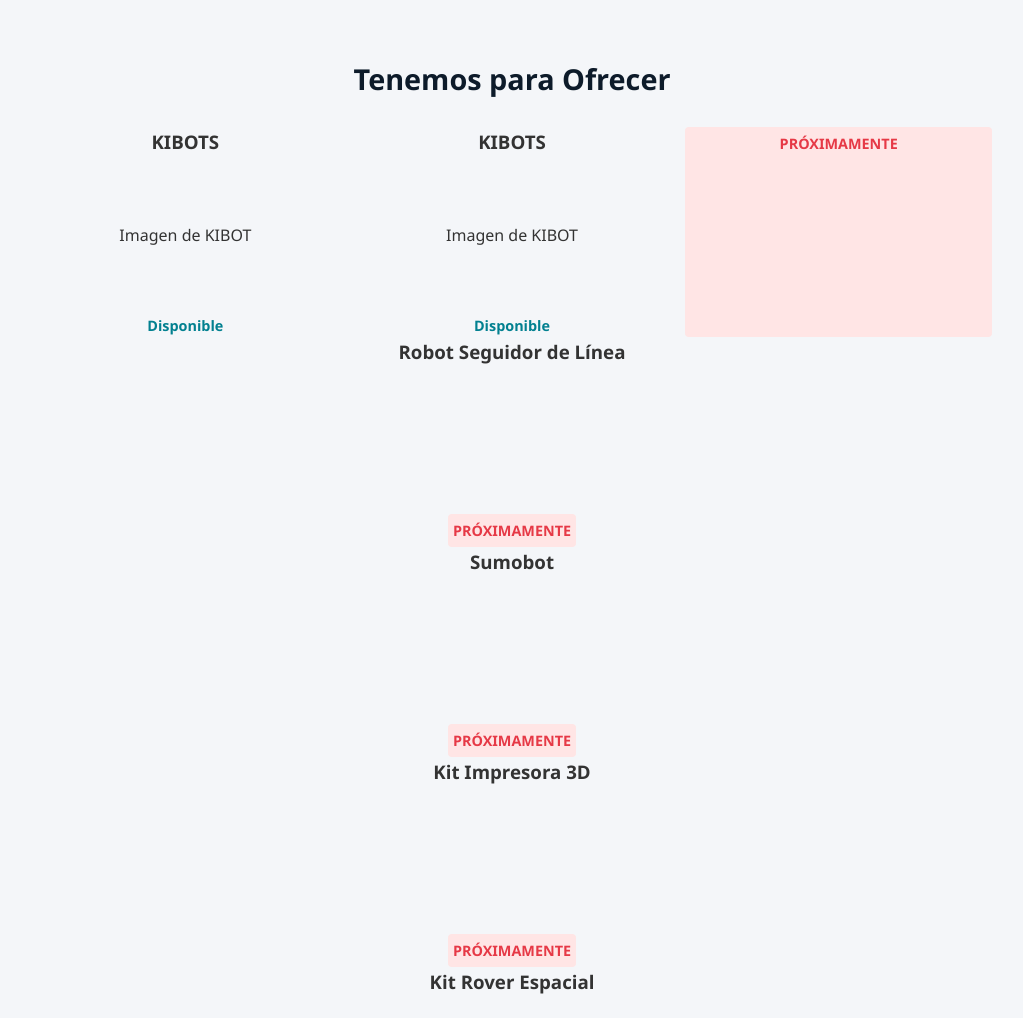
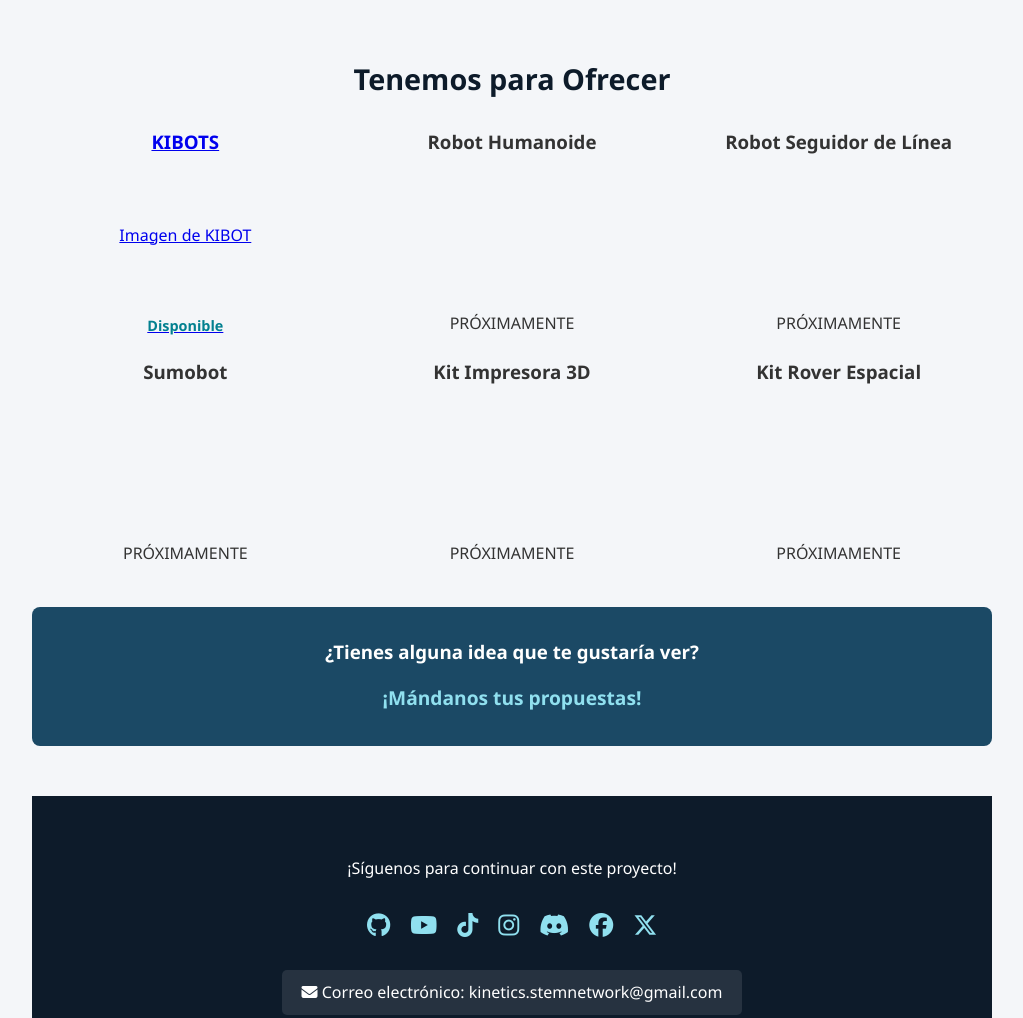
Before and after one commit to Kinetics-STEM-Network/kinetics-stem-network.github.io, a plain HTML site: page index.html in a window 1280 px wide. Shown: the part 1140-2158 px from the top of the page, without its empty margins (128-1151 px from the left). Drawn offline with Linux system fonts and the light colour scheme.

Commit message:
Update index.html

```diff
--- a/index.html
+++ b/index.html
@@ -66,36 +66,37 @@
     <section class="container catalog-section">
         <h2>Tenemos para Ofrecer</h2>
 <div class="catalog-grid">
-            <div class="catalog-card featured">
-                <h3>KIBOTS</h3>
-                <div class="thumb">Imagen de KIBOT</div>
-                <p class="status">Disponible</p>
-            </div>
-           <a href="kibots.html" class="catalog-card featured card-link">
+    <a href="kibots.html" class="catalog-card featured">
         <h3>KIBOTS</h3>
         <div class="thumb">Imagen de KIBOT</div>
         <p class="status">Disponible</p>
     </a>
-                <p class="status-proximamente">PRÓXIMAMENTE</p>
+
+    <div class="catalog-card">
+        <h3>Robot Humanoide</h3>
+        <span class="badge-soon">PRÓXIMAMENTE</span>
     </div>
+
     <div class="catalog-card">
         <h3>Robot Seguidor de Línea</h3>
-                <p class="status-proximamente">PRÓXIMAMENTE</p>
+        <span class="badge-soon">PRÓXIMAMENTE</span>
     </div>
+
     <div class="catalog-card">
         <h3>Sumobot</h3>
-                <p class="status-proximamente">PRÓXIMAMENTE</p>
+        <span class="badge-soon">PRÓXIMAMENTE</span>
     </div>
+
     <div class="catalog-card">
         <h3>Kit Impresora 3D</h3>
-                <p class="status-proximamente">PRÓXIMAMENTE</p>
+        <span class="badge-soon">PRÓXIMAMENTE</span>
     </div>
+
     <div class="catalog-card">
         <h3>Kit Rover Espacial</h3>
-                <p class="status-proximamente">PRÓXIMAMENTE</p>
+        <span class="badge-soon">PRÓXIMAMENTE</span>
     </div>
 </div>
-    </section>
 
     <!-- SECCIÓN DE INTERACCIÓN -->
     <section class="container feedback-section">
```
Lines whose indentation alone changed are shown as unchanged.
